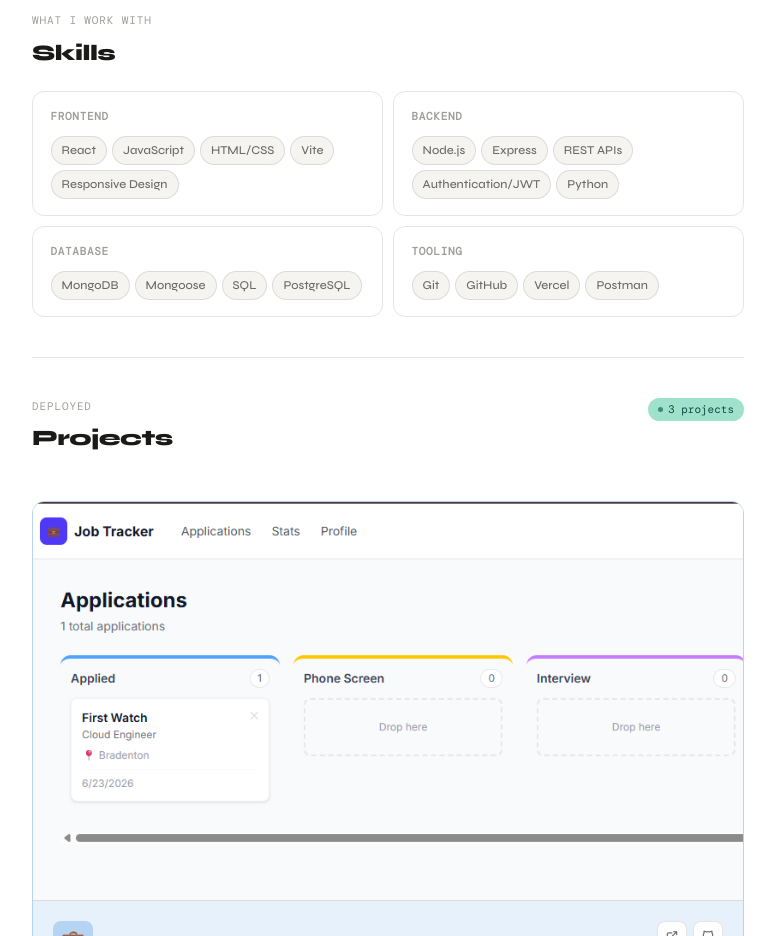
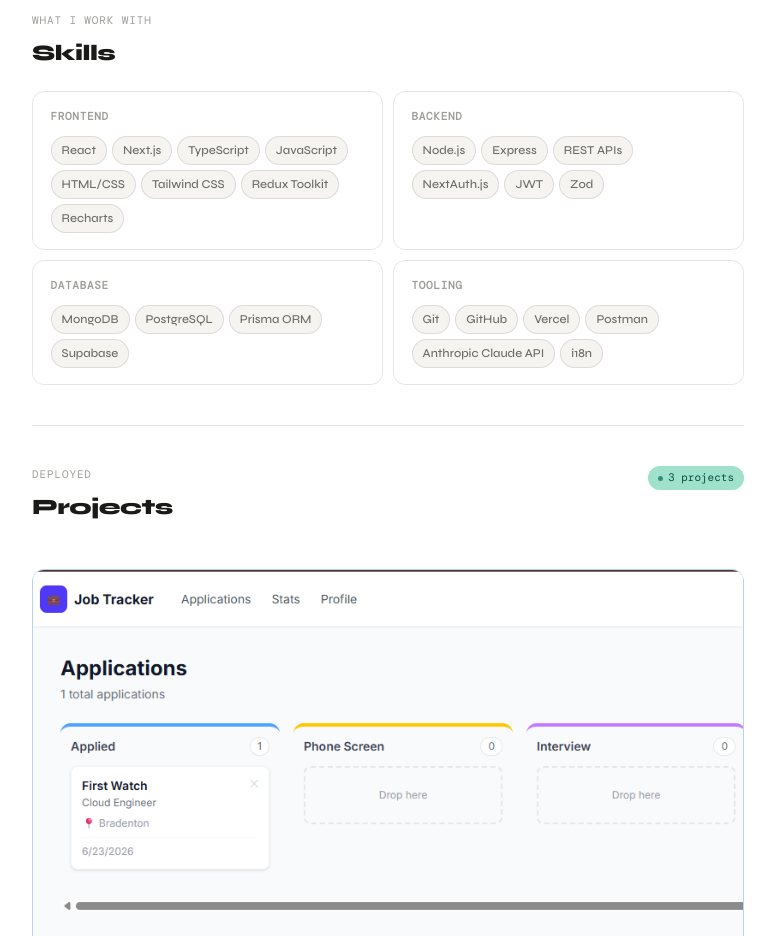
Before and after one commit to EricMerida/Portfolio, a React (Vite) app: page / in a window 1280 px wide. Shown: the part 1840-2776 px from the top of the page, without its empty margins (252-1027 px from the left). Built offline with nearby package versions, Linux system fonts and the light colour scheme; the HTML template or start-up script is replaced by a standard one; a web font is replaced by a local one.

Commit message:
Update Skills.jsx

```diff
--- a/src/components/Skills.jsx
+++ b/src/components/Skills.jsx
@@ -4,19 +4,19 @@ import styles from './Skills.module.css'
 const skillGroups = [
   {
     group: 'frontend',
-    skills: ['React', 'JavaScript', 'HTML/CSS', 'Vite', 'Responsive Design'],
+    skills: ['React', 'Next.js', 'TypeScript', 'JavaScript', 'HTML/CSS', 'Tailwind CSS', 'Redux Toolkit', 'Recharts'],
   },
   {
     group: 'backend',
-    skills: ['Node.js', 'Express', 'REST APIs', 'Authentication/JWT', 'Python'],
+    skills: ['Node.js', 'Express', 'REST APIs', 'NextAuth.js', 'JWT', 'Zod'],
   },
   {
     group: 'database',
-    skills: ['MongoDB', 'Mongoose', 'SQL', 'PostgreSQL'],
+    skills: ['MongoDB', 'PostgreSQL', 'Prisma ORM', 'Supabase'],
   },
   {
     group: 'tooling',
-    skills: ['Git', 'GitHub', 'Vercel', 'Postman'],
+    skills: ['Git', 'GitHub', 'Vercel', 'Postman', 'Anthropic Claude API', 'i18n'],
   },
 ]
 
```
